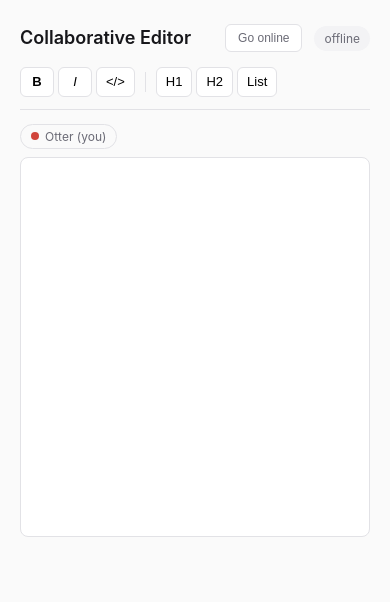
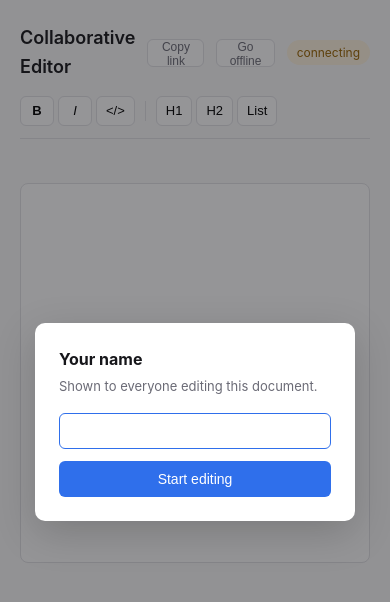
Before and after one commit to Ishaan2510/crdt-editor, a website built with Vite: page index.html in a window 390 px wide. Built offline with nearby package versions, Linux system fonts and the light colour scheme; no server answers.

Commit message:
feat: named identity, shareable room link, working connection toggle

```diff
--- a/index.html
+++ b/index.html
@@ -1,6 +1,7 @@
 <div id="app">
     <header>
       <h1>Collaborative Editor</h1>
+      <button id="share" class="ghost">Copy link</button>
       <button id="connection" class="ghost">Go offline</button>
       <span id="status" class="status connecting">connecting</span>
     </header>
@@ -21,5 +22,14 @@
       <div id="editor"></div>
       <div id="presence"></div>
     </div>
+
+    <div id="name-gate" class="gate" hidden>
+      <div class="gate-card">
+        <h2>Your name</h2>
+        <p>Shown to everyone editing this document.</p>
+        <input id="name-input" maxlength="18" autocomplete="off" />
+        <button id="name-go">Start editing</button>
+      </div>
+    </div>
   </div>
   <script type="module" src="/src/main.js"></script>
--- a/src/main.js
+++ b/src/main.js
@@ -7,12 +7,18 @@
 if (!location.hash) location.hash = Math.random().toString(36).slice(2, 8);
 const room = location.hash.slice(1);
 
-const NAMES = ['Kestrel', 'Otter', 'Heron', 'Marten', 'Falcon', 'Vireo'];
-const COLORS = ['#2f6feb', '#d1453b', '#1a7f4b', '#8a4fd3', '#c26a00', '#0f7f8f'];
-const pick = a => a[Math.floor(Math.random() * a.length)];
+const COLORS = ['#2f6feb', '#d1453b', '#1a7f4b', '#8a4fd3',
+                '#c26a00', '#0f7f8f', '#b3005e', '#4a5d23'];
+
+/** Colour derived from the site id, so a peer keeps it across reconnects. */
+function colorFor(site) {
+  let h = 0;
+  for (const ch of site) h = (h * 31 + ch.charCodeAt(0)) >>> 0;
+  return COLORS[h % COLORS.length];
+}
 
 const doc = new Doc(undefined, { seed: true });
-const identity = { site: doc.site, name: pick(NAMES), color: pick(COLORS) };
+const identity = { site: doc.site, name: '', color: colorFor(doc.site) };
 
 const statusEl = document.querySelector('#status');
 const toggleEl = document.querySelector('#connection');
@@ -24,7 +30,6 @@
 });
 
 const presence = new Presence(document.querySelector('#presence'), editor);
-presence.onRoster = drawRoster;
 
 // Remote edits reflow the text, so every rebuild re-measures the overlay.
 editor.onAfterRender = () => presence.draw();
@@ -41,6 +46,7 @@
       if (list) presence.setPeers(list);
       else if (joined) presence.join(joined);
       else if (left) presence.leave(left);
+      drawRoster(presence.roster());
     },
     onCursor: msg => presence.update(msg.site, msg.anchor, msg.focus)
   }
@@ -77,6 +83,54 @@
   else if (block) editor.toggleBlock(block, isNaN(+value) ? value : +value);
 });
 
-drawRoster([]);
-sync.connect();
+/* ---------- share ---------- */
+
+const shareEl = document.querySelector('#share');
+shareEl.addEventListener('click', async () => {
+  try {
+    await navigator.clipboard.writeText(location.href);
+  } catch {
+    // Clipboard API needs a secure context; fall back to a visible selection.
+    const input = document.createElement('input');
+    input.value = location.href;
+    document.body.appendChild(input);
+    input.select();
+    document.execCommand('copy');
+    input.remove();
+  }
+  shareEl.textContent = 'Copied';
+  setTimeout(() => { shareEl.textContent = 'Copy link'; }, 1400);
+});
+
+/* ---------- connection toggle ---------- */
+
+toggleEl.addEventListener('click', () => {
+  if (sync.manualOffline) sync.connect();
+  else sync.disconnect();
+});
+
+/* ---------- name gate ---------- */
+
+const gate = document.querySelector('#name-gate');
+const nameInput = document.querySelector('#name-input');
+
+function start(name) {
+  identity.name = name;
+  sessionStorage.setItem('editor-name', name);
+  gate.hidden = true;
+  drawRoster([]);
+  sync.connect();
+}
+
+const saved = sessionStorage.getItem('editor-name');
+if (saved) {
+  start(saved);
+} else {
+  gate.hidden = false;
+  nameInput.focus();
+  const submit = () => start(nameInput.value.trim() || 'Anonymous');
+  document.querySelector('#name-go').addEventListener('click', submit);
+  nameInput.addEventListener('keydown', e => { if (e.key === 'Enter') submit(); });
+}
+
 window.__doc = doc;
--- a/src/style.css
+++ b/src/style.css
@@ -82,3 +82,26 @@
   padding: 3px 5px; border-radius: 3px 3px 3px 0;
   white-space: nowrap;
 }
+
+
+.gate {
+  position: fixed; inset: 0; z-index: 20;
+  background: rgba(20, 20, 26, 0.45);
+  display: flex; align-items: center; justify-content: center;
+}
+.gate[hidden] { display: none; }
+.gate-card {
+  background: #fff; border-radius: 10px; padding: 24px;
+  width: 320px; box-shadow: 0 12px 40px rgba(0, 0, 0, 0.18);
+}
+.gate-card h2 { margin: 0 0 4px; font-size: 16px; }
+.gate-card p { margin: 0 0 16px; font-size: 13px; color: var(--muted); }
+.gate-card input {
+  width: 100%; height: 36px; padding: 0 10px; font: inherit; font-size: 14px;
+  border: 1px solid var(--line); border-radius: 6px; margin-bottom: 12px;
+}
+.gate-card input:focus { outline: none; border-color: var(--accent); }
+.gate-card button {
+  width: 100%; height: 36px; border: 0; border-radius: 6px;
+  background: var(--accent); color: #fff; font-size: 14px; cursor: pointer;
+}
--- a/src/sync/client.js
+++ b/src/sync/client.js
@@ -71,6 +71,7 @@
   handle(msg) {
     if (msg.type === 'welcome') {
       this.serverVector = msg.vector ?? {};
+      if (msg.you?.name) this.identity.name = msg.you.name;
       this.onStatus('online');
       this.onPeers(msg.peers ?? []);
 
```
